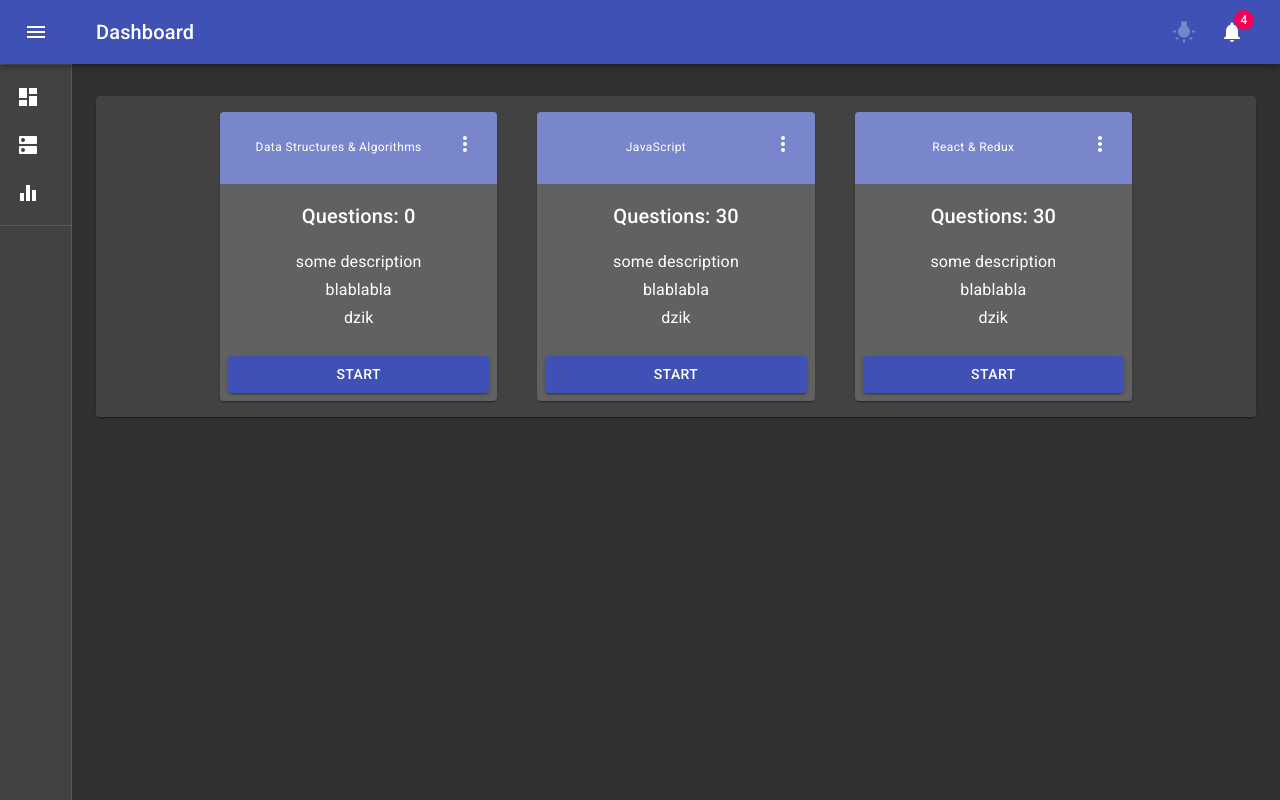
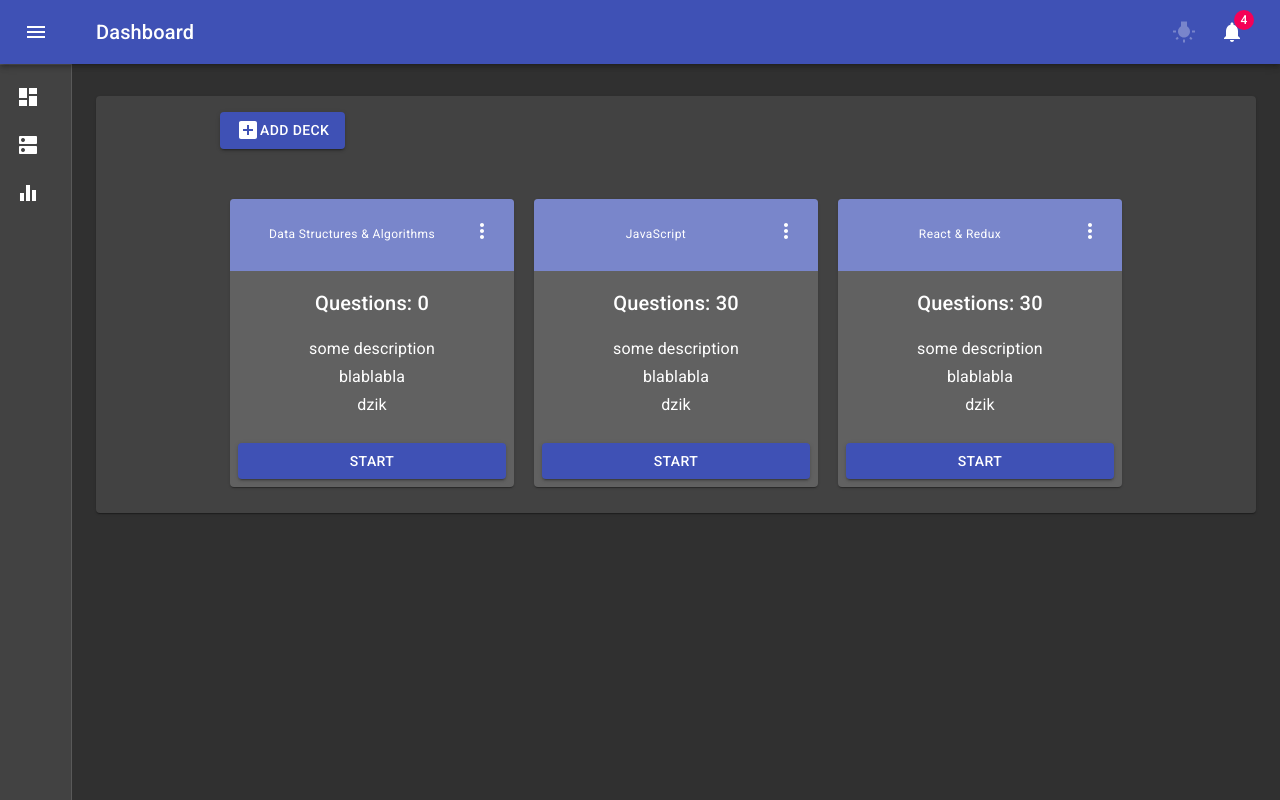
Before and after one commit to karpinski1994/karpinski1994.github.io, a React (Create React App) app in the folder client/: page /decks in a window 1280 px wide. Built offline with nearby package versions, Linux system fonts and the light colour scheme.

Commit message:
Add dynamic deck selection

```diff
--- a/client/src/App.js
+++ b/client/src/App.js
@@ -6,6 +6,7 @@
 import Decks from 'containers/Decks/Decks.tsx'
 import Stats from "containers/Stats/Stats";
 import Chart from "containers/Chart/Chart";
+import Deck from "containers/Deck/Deck";
 const Wrapper = styled.div`
   height: 100vh;
   width: 100vw;
@@ -31,6 +32,7 @@
       <BrowserRouter>
         <Route path="/" exact component={()=> <div>dzik</div> } />
         <Route path="/decks" exact component={Decks} />
+        <Route path="/decks/:id" exact component={Deck} />
         <Route path="/stats" exact component={Stats} />
       </BrowserRouter>
     </Dashboard>
--- a/client/src/containers/Dashboard/index.tsx
+++ b/client/src/containers/Dashboard/index.tsx
@@ -35,7 +35,7 @@
   );
 }
 
-const drawerWidth = 240;
+const drawerWidth = 180;
 
 const useStyles = makeStyles((theme) => ({
   root: {
@@ -175,7 +175,6 @@
           </div>
           <Divider />
           <List>{navList}</List>
-          <Divider />
         </Drawer>
         <main className={classes.content}>
           <div className={classes.appBarSpacer} />
--- /dev/null
+++ b/client/src/containers/Deck/Deck.tsx
@@ -0,0 +1,21 @@
+import React from "react";
+import Grid from "@material-ui/core/Grid";
+
+import Container from "@material-ui/core/Container";
+import Chart from '../Chart/Chart'
+import {
+  useParams
+} from "react-router-dom";
+import Paper from '@material-ui/core/Paper';
+export default function Deck() {
+let { id } = useParams();
+  return (
+    <Container maxWidth="md" component="main">
+      <Grid item xs={12} md={8} lg={9}>
+        <Paper >
+          ID from params: ({id})
+        </Paper>
+      </Grid>
+    </Container>
+  );
+}
--- a/client/src/containers/Decks/Decks.tsx
+++ b/client/src/containers/Decks/Decks.tsx
@@ -3,6 +3,7 @@
 import Menu from "@material-ui/core/Menu";
 import MenuItem from "@material-ui/core/MenuItem";
 import IconButton from "@material-ui/core/IconButton";
+import AddBoxIcon from "@material-ui/icons/AddBox";
 import Card from "@material-ui/core/Card";
 import CardActions from "@material-ui/core/CardActions";
 import CardContent from "@material-ui/core/CardContent";
@@ -16,8 +17,9 @@
 import Link from "@material-ui/core/Link";
 import { makeStyles } from "@material-ui/core/styles";
 import Container from "@material-ui/core/Container";
-import indigo from '@material-ui/core/colors/indigo';
-
+import indigo from "@material-ui/core/colors/indigo";
+import { Box } from "@material-ui/core";
+import {useHistory} from 'react-router-dom'
 function Copyright() {
   return (
     <Typography variant="body2" color="textSecondary" align="center">
@@ -59,9 +61,10 @@
       theme.palette.type === "light"
         ? theme.palette.grey[200]
         : theme.palette.grey[700],
+    margin: 10,
   },
   cardHeader: {
-    backgroundColor: indigo[300]
+    backgroundColor: indigo[300],
   },
   questionsQuantity: {
     display: "flex",
@@ -113,29 +116,50 @@
 const options = [];
 export default function Decks() {
   const classes = useStyles();
+  const history = useHistory();
 
   const [anchorEl, setAnchorEl] = React.useState<null | HTMLElement>(null);
+  const [selectedDeckId, setSelectedDeckId] = React.useState<null | string>(null);
   const open = Boolean(anchorEl);
   React.useEffect(() => {
-    console.log("useffect anchorEl: ", anchorEl);
-  }, [anchorEl]);
-  const handleClick = (event: React.MouseEvent<HTMLElement>) => {
+    console.log('selectedDeckId: ', selectedDeckId)
+  }, [anchorEl, selectedDeckId]);
+  const handleMoreVertClick = (event: React.MouseEvent<HTMLElement>, id: string) => {
+    // event.stopPropagation();
+    setSelectedDeckId(id);
     setAnchorEl(event.currentTarget);
   };
 
   const handleClose = () => {
     setAnchorEl(null);
   };
+
+
+  const handleRedirect = () => {
+    history.push(`/decks/${selectedDeckId}`);
+  }
+
   return (
-    <Container maxWidth="md" component="main">
-      <Grid container spacing={5} alignItems="flex-end">
+    <Container maxWidth="md">
+      <Box mb={5}>
+        <Button
+          color="primary"
+          variant="contained"
+          onClick={() => {
+            console.log("redirect to adding");
+          }}
+        >
+          <AddBoxIcon /> Add deck
+        </Button>
+      </Box>
+      <Grid container alignItems="flex-end">
         {decks.map((deck) => (
           // Enterprise questionsQuantity is full width at sm breakpoint
           <Grid
             item
             key={deck.title}
             xs={12}
-            sm={deck.title === "Enterprise" ? 12 : 6}
+            sm={6}
             md={4}
           >
             <Card className={classes.card}>
@@ -143,17 +167,18 @@
                 title={deck.title}
                 titleTypographyProps={{ align: "center", variant: "caption" }}
                 action={
-                  <div>
+                  <>
                     <IconButton
+                      id={deck.id}
                       aria-label="more"
-                      aria-controls="long-menu"
+                      aria-controls={deck.id}
                       aria-haspopup="true"
-                      onClick={handleClick}
+                      onClick={(e) => handleMoreVertClick(e, deck.id)}
                     >
                       <MoreVertIcon />
                     </IconButton>
                     <Menu
-                      id="long-menu"
+                      id={deck.id}
                       anchorEl={anchorEl}
                       keepMounted
                       open={open}
@@ -165,17 +190,17 @@
                         },
                       }}
                     >
-                      <MenuItem onClick={handleClose}>
+                      <MenuItem onClick={handleRedirect}>
                         <ExitToAppIcon /> Browse
                       </MenuItem>
-                      <MenuItem onClick={handleClose}>
+                      <MenuItem onClick={() => console.log('settings')}>
                         <SettingsIcon /> Settings
                       </MenuItem>
-                      <MenuItem onClick={handleClose}>
+                      <MenuItem onClick={() => console.log('remove')}>
                         <DeleteIcon /> Remove
                       </MenuItem>
                     </Menu>
-                  </div>
+                  </>
                 }
                 className={classes.cardHeader}
               />
```
